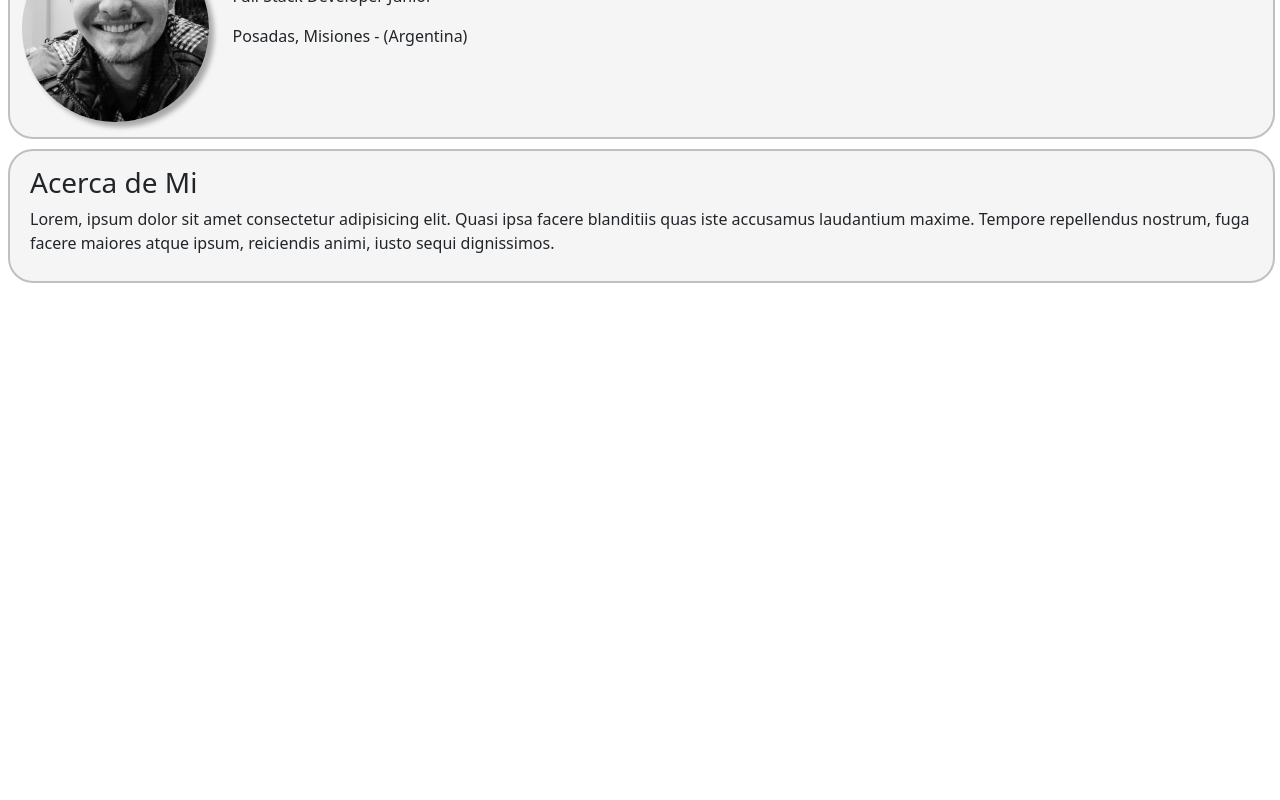
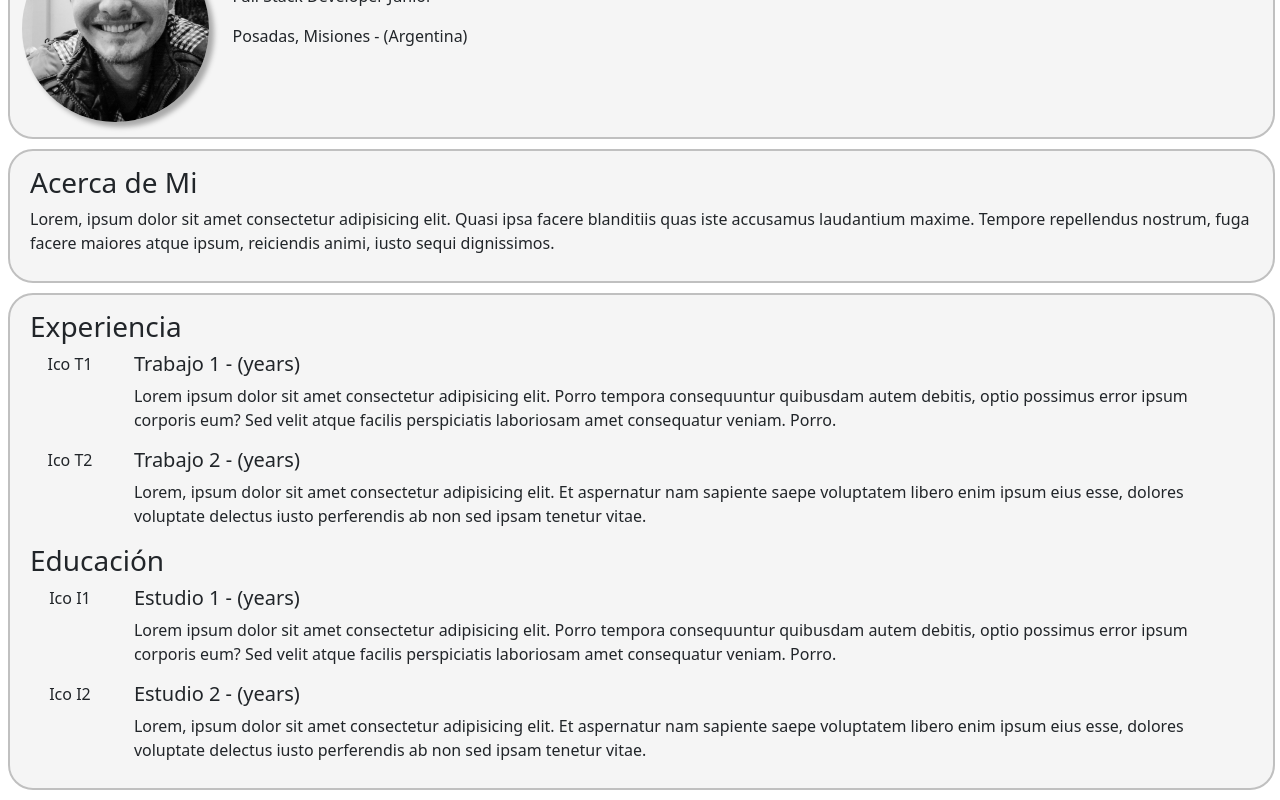
Before and after one commit to PelusoDv/ProyectoIntegrador, an Angular app in the folder portfolio/: page / in a window 1280 px wide. Shown: the part 647-1447 px from the top of the page. Before the commit the page ends 940 px from the top, so only its background shows below. Built offline with nearby package versions, Linux system fonts and the light colour scheme.

Commit message:
añadido un nuevo componente con mi experiencia y estudios

```diff
--- a/portfolio/src/app/app.component.html
+++ b/portfolio/src/app/app.component.html
@@ -1,3 +1,4 @@
   <app-nav-bar></app-nav-bar>
   <app-header></app-header>
   <app-info-personal></app-info-personal>
+  <app-experiencia-estudios></app-experiencia-estudios>
--- a/portfolio/src/app/app.module.ts
+++ b/portfolio/src/app/app.module.ts
@@ -6,13 +6,15 @@ import { AppComponent } from './app.component';
 import { NavBarComponent } from './components/nav-bar/nav-bar.component';
 import { HeaderComponent } from './components/header/header.component';
 import { InfoPersonalComponent } from './components/info-personal/info-personal.component';
+import { ExperienciaEstudiosComponent } from './components/experiencia-estudios/experiencia-estudios.component';
 
 @NgModule({
   declarations: [
     AppComponent,
     NavBarComponent,
     HeaderComponent,
-    InfoPersonalComponent
+    InfoPersonalComponent,
+    ExperienciaEstudiosComponent,
   ],
   imports: [
     BrowserModule,
--- /dev/null
+++ b/portfolio/src/app/components/experiencia-estudios/experiencia-estudios.component.css
@@ -0,0 +1,19 @@
+.container-fluid{
+    width: 99%;
+    margin: 8px 0px 10px 8px;
+    padding: 15px 20px 10px 20px;
+    background-color: whitesmoke;
+    border-radius: 25px;
+    border-style: solid;
+    border-width: 2px;
+    border-color: silver;
+}
+
+#icon {
+    text-align: center;
+    margin: none;
+}
+
+ul {
+    list-style-type: none;
+}
--- /dev/null
+++ b/portfolio/src/app/components/experiencia-estudios/experiencia-estudios.component.html
@@ -0,0 +1,46 @@
+<div class="container-fluid">
+
+    <div class="row">
+        <h3>Experiencia</h3>
+
+        <div class="col-lg-1 col-sm-2 col-3">
+            <p id="icon">Ico T1</p>
+        </div>
+
+        <div class="col-lg-11 col-sm-10 col-9">
+            <h5>Trabajo 1 - (years)</h5>
+                <p>Lorem ipsum dolor sit amet consectetur adipisicing elit. Porro tempora consequuntur quibusdam autem debitis, optio possimus error ipsum corporis eum? Sed velit atque facilis perspiciatis laboriosam amet consequatur veniam. Porro.</p>
+        </div>
+
+        <div class="col-lg-1 col-sm-2 col-3">
+            <p id="icon">Ico T2</p>
+        </div>
+
+        <div class="col-lg-11 col-sm-10 col-9">
+            <h5>Trabajo 2 - (years)</h5>
+                <p>Lorem, ipsum dolor sit amet consectetur adipisicing elit. Et aspernatur nam sapiente saepe voluptatem libero enim ipsum eius esse, dolores voluptate delectus iusto perferendis ab non sed ipsam tenetur vitae.</p>
+        </div>
+    </div>
+
+    <div class="row">
+        <h3>Educación</h3>
+
+        <div class="col-lg-1 col-sm-2 col-3">
+            <p id="icon">Ico I1</p>
+        </div>
+
+        <div class="col-lg-11 col-sm-10 col-9">
+            <h5>Estudio 1 - (years)</h5>
+                <p>Lorem ipsum dolor sit amet consectetur adipisicing elit. Porro tempora consequuntur quibusdam autem debitis, optio possimus error ipsum corporis eum? Sed velit atque facilis perspiciatis laboriosam amet consequatur veniam. Porro.</p>
+        </div>
+
+        <div class="col-lg-1 col-sm-2 col-3">
+            <p id="icon">Ico I2</p>
+        </div>
+
+        <div class="col-lg-11 col-sm-10 col-9">
+            <h5>Estudio 2 - (years)</h5>
+                <p>Lorem, ipsum dolor sit amet consectetur adipisicing elit. Et aspernatur nam sapiente saepe voluptatem libero enim ipsum eius esse, dolores voluptate delectus iusto perferendis ab non sed ipsam tenetur vitae.</p>
+        </div>
+    </div>
+</div>
--- /dev/null
+++ b/portfolio/src/app/components/experiencia-estudios/experiencia-estudios.component.ts
@@ -0,0 +1,15 @@
+import { Component, OnInit } from '@angular/core';
+
+@Component({
+  selector: 'app-experiencia-estudios',
+  templateUrl: './experiencia-estudios.component.html',
+  styleUrls: ['./experiencia-estudios.component.css']
+})
+export class ExperienciaEstudiosComponent implements OnInit {
+
+  constructor() { }
+
+  ngOnInit(): void {
+  }
+
+}
```
Also changed, not shown: 1 other file (tests, documents, lock files or other folders).
